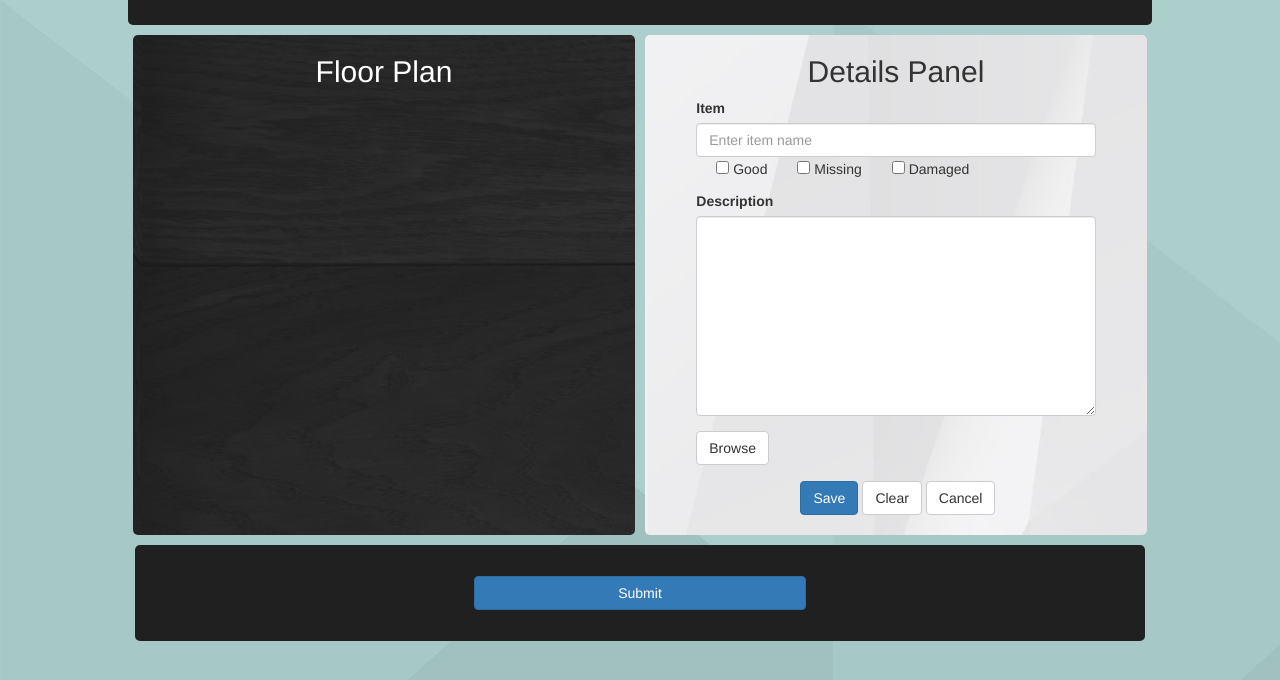
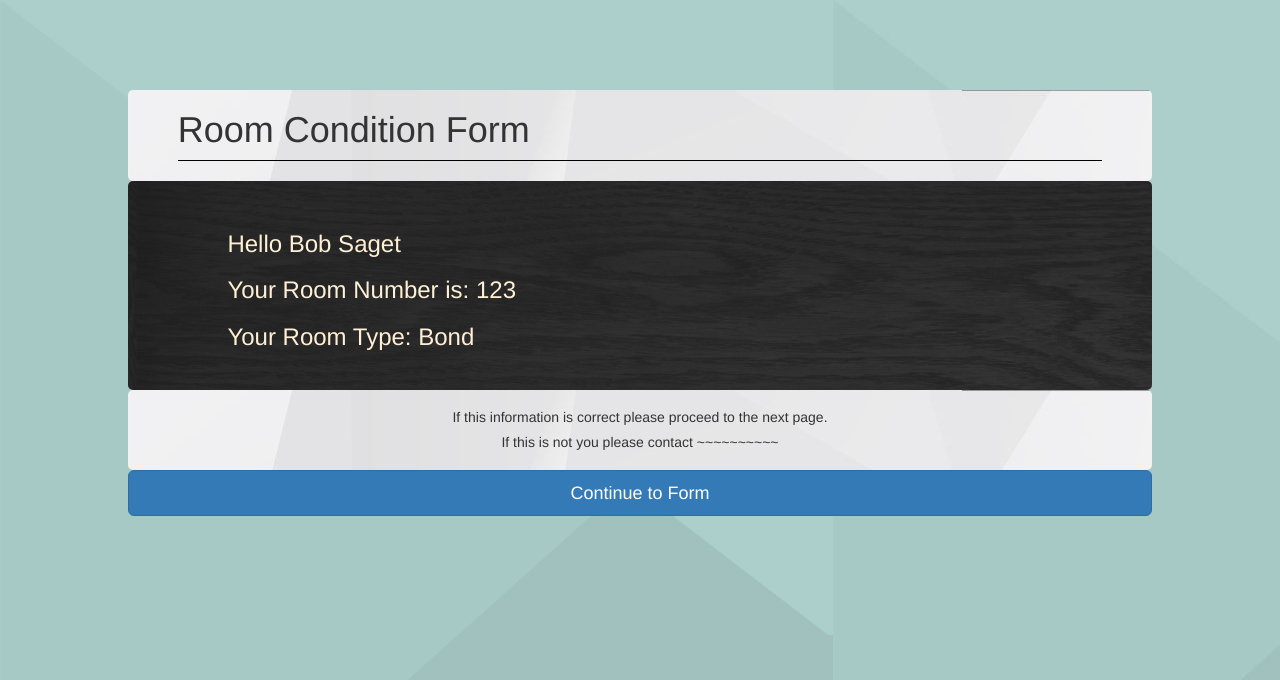
Before and after one commit to R-Wang97/ConAdvantage, a React app: page / in a window 1280 px wide. Shown: the top 680 px of the page. Built offline with nearby package versions, Linux system fonts and the light colour scheme.

Commit message:
working on client styling

```diff
--- a/clientComponents/SiteContainer.jsx
+++ b/clientComponents/SiteContainer.jsx
@@ -9,7 +9,7 @@ class SiteContainer extends React.Component {
     constructor(props) {
         super(props);
         this.state = {
-            showWelcomeScreen: false,
+            showWelcomeScreen: true,
             roomInfo: {},
             responseSubmitted: false
         }
--- a/public/client.css
+++ b/public/client.css
@@ -3,16 +3,27 @@ body{
 	font-family: 'transat_textlight', Helvetica, sans-serif;
 	margin-left: 10%;
 	margin-right: 10%;
+	margin-top: 7%;
 }
 
-#welcomePageName{
-	background-image:  url('resources/images/WhiteGradBack.jpg');
-}
-
-#welcomePageName hr{
+hr {
 	border-style: solid;
 	border-width: 0.1%;
 	border-color: black;
+}
+
+@keyframes animateMove {
+    0% {margin-top: 200px;opacity: 0;}
+    100% {margin-top: 0px;opacity: 1;}
+}
+
+#welcomePageText {
+	animation-name: animateMove;
+	animation-duration: 2s;
+	background-image: url('resources/images/WhiteGradBack.jpg');
+	padding-left: 5%;
+	padding-right: 5%;
+	border-radius: 5px;
 }
 
 #welcomePageText h1 {
@@ -55,8 +66,8 @@ body{
 	padding-right: 5%;
 	border-radius: 5px;
 	margin-top: -7%;
-	margin-left: -1.5%;
-	margin-right: -1.5%;
+	margin-left: -1.15%;
+	margin-right: -1.2%;
 	margin-bottom: 1%;
 }
 
```
